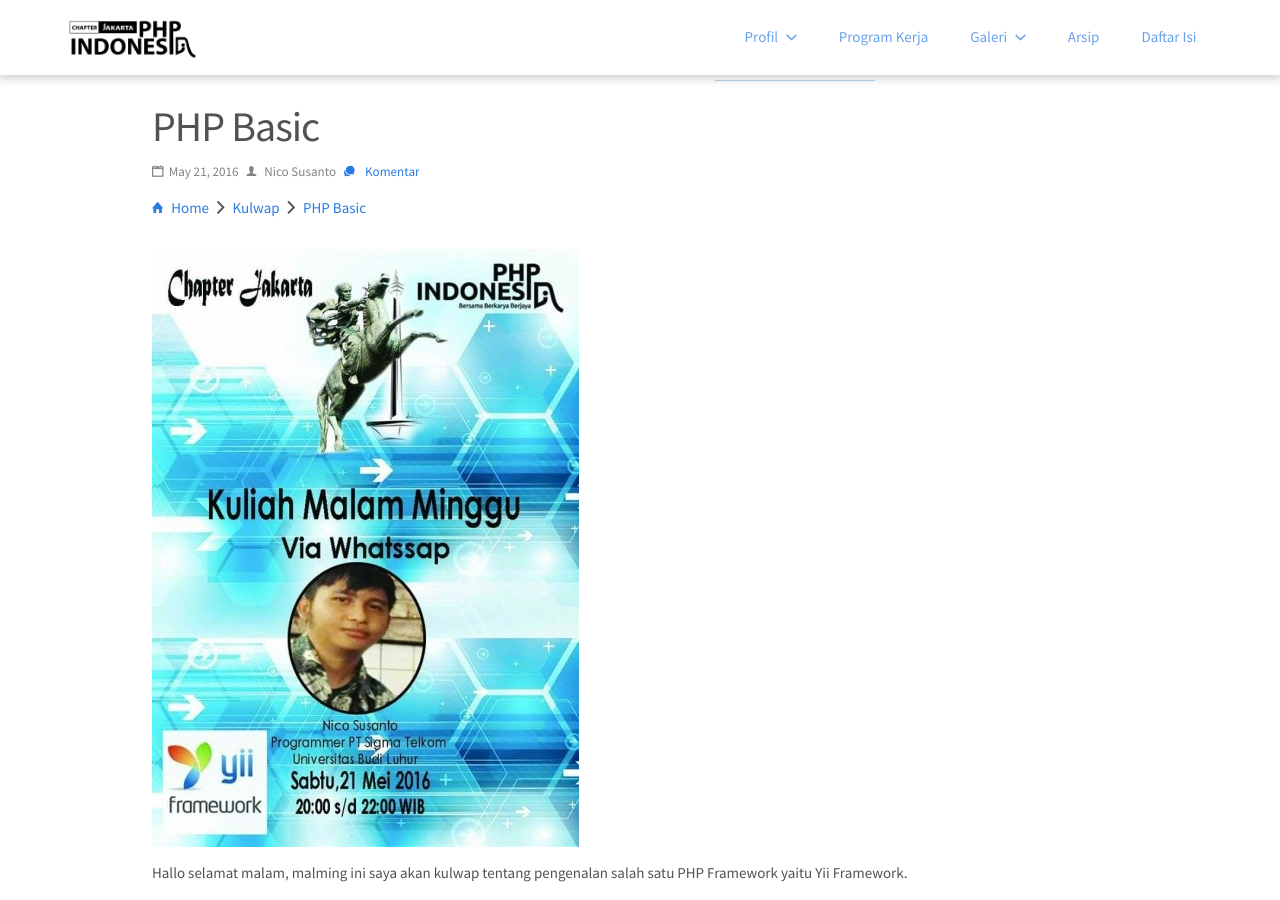
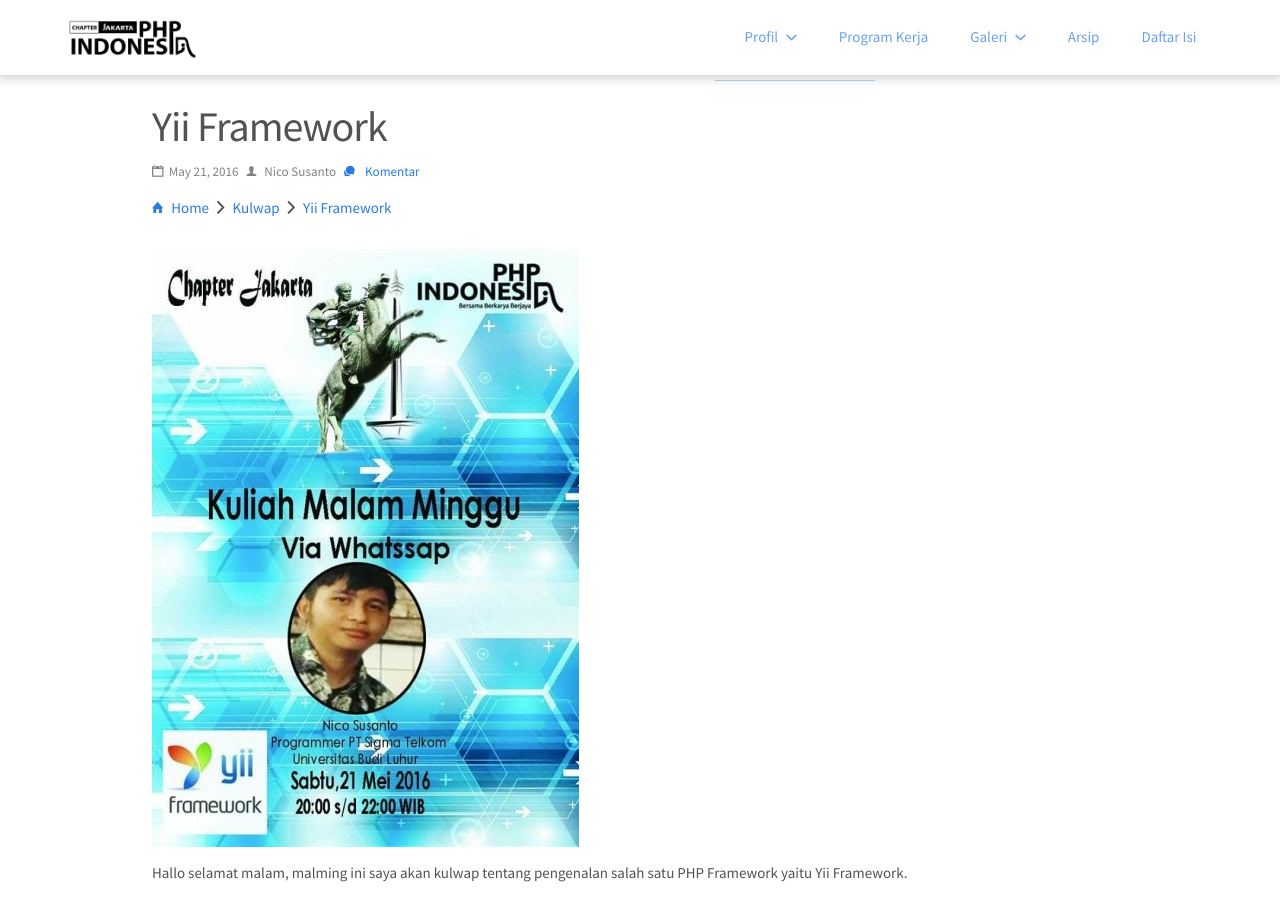
Before and after one commit to phpid-jakarta/phpid-jakarta.github.io, a Jekyll site: the page built from _posts/2016-05-21-yii-framework.md, in a window 1280 px wide and 900 px high. Built offline with Jekyll 4.4.1, drawn with Linux system fonts in a browser that asks for light colours; nearby versions of some CDN libraries; comment, search, counter and statistics services are not loaded.

Commit message:
perbaikan title kulwap Yii Framework
kulwap by nico

```diff
--- a/_posts/2016-05-21-yii-framework.md
+++ b/_posts/2016-05-21-yii-framework.md
@@ -1,6 +1,6 @@
 ---
 layout: post
-title:  PHP Basic
+title:  Yii Framework
 date:   2016-05-21 09:49:07 +0700
 author: Nico Susanto
 categories: ["kulwap"]
```
